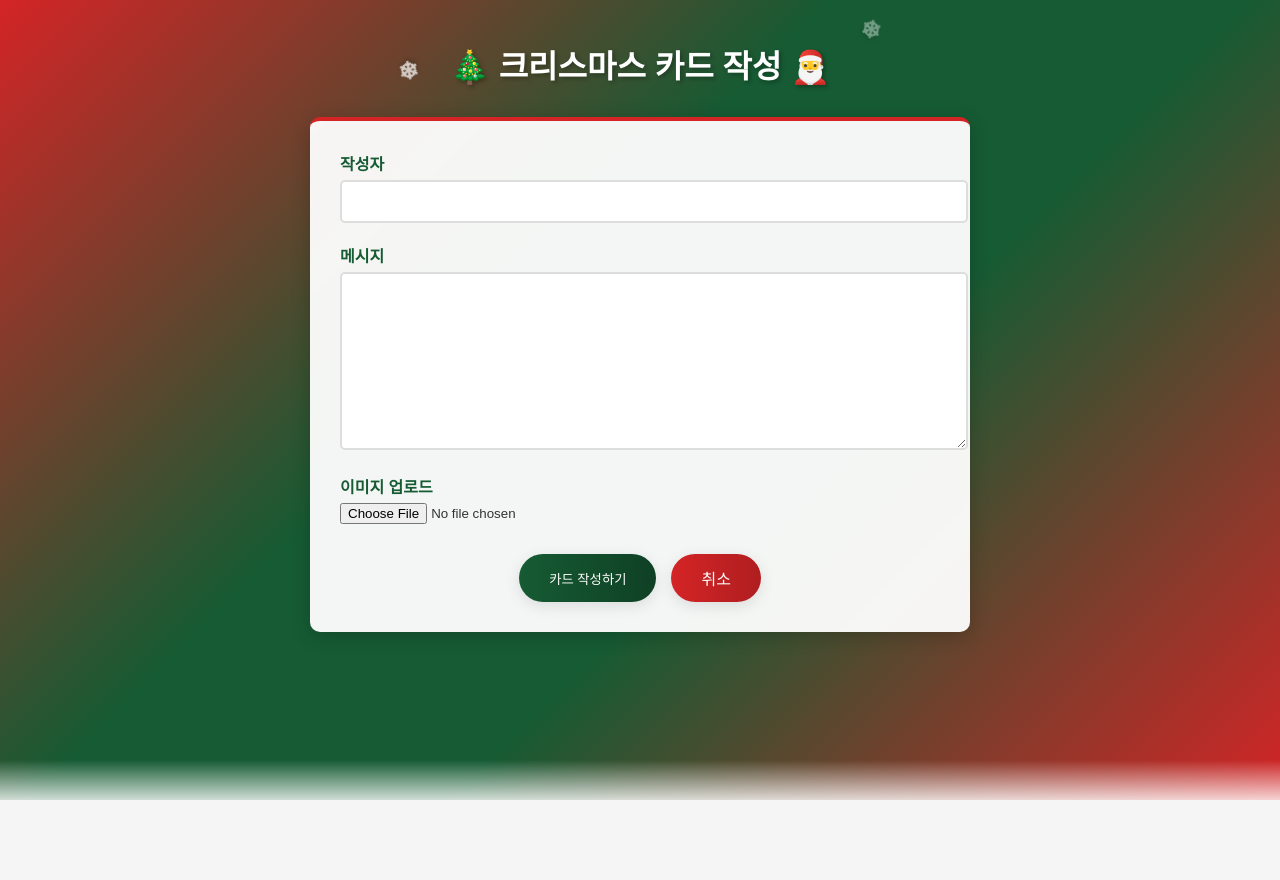
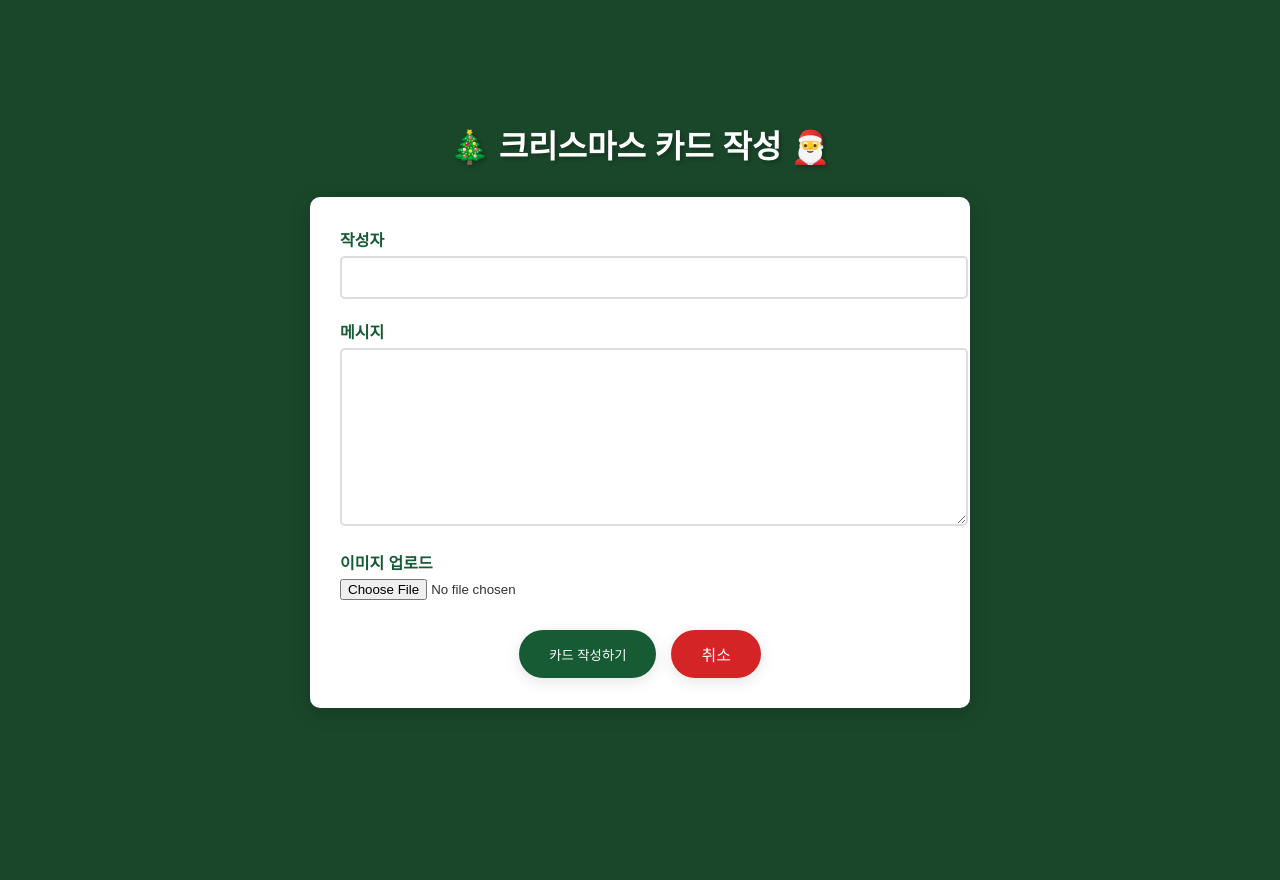
Before and after one commit to thelastmanchan/ChristmasCard, a Flask app: page /write in a window 1280 px wide. Before the commit the page ends 800 px from the top, so only its background shows below. Run offline with Flask 3, Linux system fonts and the light colour scheme.

Commit message:
Update style.css

```diff
--- a/static/style.css
+++ b/static/style.css
@@ -9,33 +9,85 @@ body {
     margin: 0;
     padding: 0;
     font-family: 'Arial', sans-serif;
-    background: linear-gradient(135deg,
-        #D42426 0%,
-        #165B33 40%,
-        #165B33 60%,
-        #D42426 100%);
+    background: #1a472a;
     color: #333;
     min-height: 100vh;
     position: relative;
+    overflow-x: hidden;
 }
 
-/* 눈 쌓임 효과 */
-body::before {
-    content: '';
+/* 상단 빨간 배너 */
+.banner {
+    background: var(--christmas-red);
+    color: var(--snow-white);
+    padding: 15px 0;
+    text-align: center;
+    width: 100%;
     position: fixed;
-    bottom: 0;
-    left: 0;
-    right: 0;
-    height: 40px;
-    background: linear-gradient(to bottom, transparent, rgba(255, 255, 255, 0.8));
-    z-index: 1;
+    top: 0;
+    z-index: 1000;
+    box-shadow: 0 2px 10px rgba(0, 0, 0, 0.2);
 }
+
+/* 눈 내리는 효과 */
+@keyframes snowfall {
+    0% {
+        transform: translateY(-10vh) translateX(-20px);
+    }
+    100% {
+        transform: translateY(100vh) translateX(20px);
+    }
+}
+
+.snowflake {
+    position: fixed;
+    background: white;
+    width: 6px;
+    height: 6px;
+    border-radius: 50%;
+    opacity: 0.8;
+    animation: snowfall 6s linear infinite;
+}
+
+.snowflake:nth-child(2n) {
+    width: 4px;
+    height: 4px;
+    animation-duration: 8s;
+    opacity: 0.6;
+}
+
+.snowflake:nth-child(3n) {
+    width: 8px;
+    height: 8px;
+    animation-duration: 7s;
+    opacity: 0.9;
+}
+
+.snowflake:nth-child(4n) {
+    width: 3px;
+    height: 3px;
+    animation-duration: 9s;
+    opacity: 0.7;
+}
+
+/* 눈송이 위치 설정 */
+.snowflake:nth-child(1) { left: 10%; animation-delay: 1s; }
+.snowflake:nth-child(2) { left: 20%; animation-delay: 2s; }
+.snowflake:nth-child(3) { left: 30%; animation-delay: 3s; }
+.snowflake:nth-child(4) { left: 40%; animation-delay: 4s; }
+.snowflake:nth-child(5) { left: 50%; animation-delay: 5s; }
+.snowflake:nth-child(6) { left: 60%; animation-delay: 6s; }
+.snowflake:nth-child(7) { left: 70%; animation-delay: 7s; }
+.snowflake:nth-child(8) { left: 80%; animation-delay: 8s; }
+.snowflake:nth-child(9) { left: 90%; animation-delay: 9s; }
+.snowflake:nth-child(10) { left: 95%; animation-delay: 10s; }
 
 .container {
     max-width: 1200px;
-    margin: 0 auto;
+    margin: 80px auto 20px; /* 상단 배너 때문에 margin-top 증가 */
     padding: 20px;
     position: relative;
+    z-index: 1;
 }
 
 h1 {
@@ -43,47 +95,12 @@ h1 {
     color: var(--snow-white);
     text-shadow: 2px 2px 4px rgba(0, 0, 0, 0.3);
     margin-bottom: 30px;
-    position: relative;
-}
-
-h1::after {
-    content: '❄';
-    position: absolute;
-    top: -20px;
-    right: 30%;
-    font-size: 24px;
-    color: var(--snow-white);
-    animation: snowfall 3s infinite linear;
-}
-
-h1::before {
-    content: '❄';
-    position: absolute;
-    top: -10px;
-    left: 30%;
-    font-size: 24px;
-    color: var(--snow-white);
-    animation: snowfall 2.5s infinite linear;
-}
-
-@keyframes snowfall {
-    0% {
-        transform: translateY(-20px) rotate(0deg);
-        opacity: 0;
-    }
-    50% {
-        opacity: 1;
-    }
-    100% {
-        transform: translateY(50px) rotate(360deg);
-        opacity: 0;
-    }
 }
 
 .write-btn {
     display: inline-block;
     padding: 12px 24px;
-    background: linear-gradient(to right, var(--christmas-red), #b01e20);
+    background: var(--christmas-red);
     color: var(--snow-white);
     text-decoration: none;
     border-radius: 25px;
@@ -95,6 +112,7 @@ h1::before {
 .write-btn:hover {
     transform: translateY(-2px);
     box-shadow: 0 6px 20px rgba(0, 0, 0, 0.3);
+    background: #b01e20;
 }
 
 .card-grid {
@@ -102,8 +120,6 @@ h1::before {
     grid-template-columns: repeat(auto-fill, minmax(300px, 1fr));
     gap: 20px;
     padding: 20px;
-    position: relative;
-    z-index: 2;
 }
 
 .card {
@@ -112,22 +128,12 @@ h1::before {
     overflow: hidden;
     box-shadow: 0 4px 8px rgba(0, 0, 0, 0.1);
     transition: transform 0.3s;
-    position: relative;
     border-top: 3px solid var(--christmas-red);
-}
-
-.card::after {
-    content: '';
-    position: absolute;
-    top: 0;
-    left: 0;
-    right: 0;
-    height: 3px;
-    background: linear-gradient(to right, var(--christmas-red), var(--christmas-green));
 }
 
 .card:hover {
     transform: translateY(-5px);
+    box-shadow: 0 6px 20px rgba(0, 0, 0, 0.2);
 }
 
 .card img {
@@ -138,27 +144,22 @@ h1::before {
 
 .card-content {
     padding: 20px;
-    background: linear-gradient(to bottom, rgba(255,255,255,1) 0%, rgba(255,255,255,0.95) 100%);
 }
 
 .card-content h3 {
     color: var(--christmas-red);
     margin-top: 0;
+    padding-bottom: 8px;
     border-bottom: 2px solid var(--christmas-green);
-    padding-bottom: 8px;
-    display: inline-block;
 }
 
 .card-form {
-    background: rgba(255, 255, 255, 0.95);
+    background: var(--snow-white);
     padding: 30px;
     border-radius: 10px;
     max-width: 600px;
     margin: 0 auto;
     box-shadow: 0 4px 20px rgba(0, 0, 0, 0.2);
-    border-top: 4px solid var(--christmas-red);
-    position: relative;
-    z-index: 2;
 }
 
 .form-group {
@@ -200,7 +201,7 @@ h1::before {
 }
 
 button[type="submit"] {
-    background: linear-gradient(to right, var(--christmas-green), #0f4025);
+    background: var(--christmas-green);
     color: var(--snow-white);
     padding: 12px 30px;
     border: none;
@@ -213,10 +214,11 @@ button[type="submit"] {
 button[type="submit"]:hover {
     transform: translateY(-2px);
     box-shadow: 0 6px 20px rgba(0, 0, 0, 0.2);
+    background: #0f4025;
 }
 
 .cancel-btn {
-    background: linear-gradient(to right, var(--christmas-red), #b01e20);
+    background: var(--christmas-red);
     color: var(--snow-white);
     padding: 12px 30px;
     text-decoration: none;
@@ -228,4 +230,5 @@ button[type="submit"]:hover {
 .cancel-btn:hover {
     transform: translateY(-2px);
     box-shadow: 0 6px 20px rgba(0, 0, 0, 0.2);
+    background: #b01e20;
 }
```
